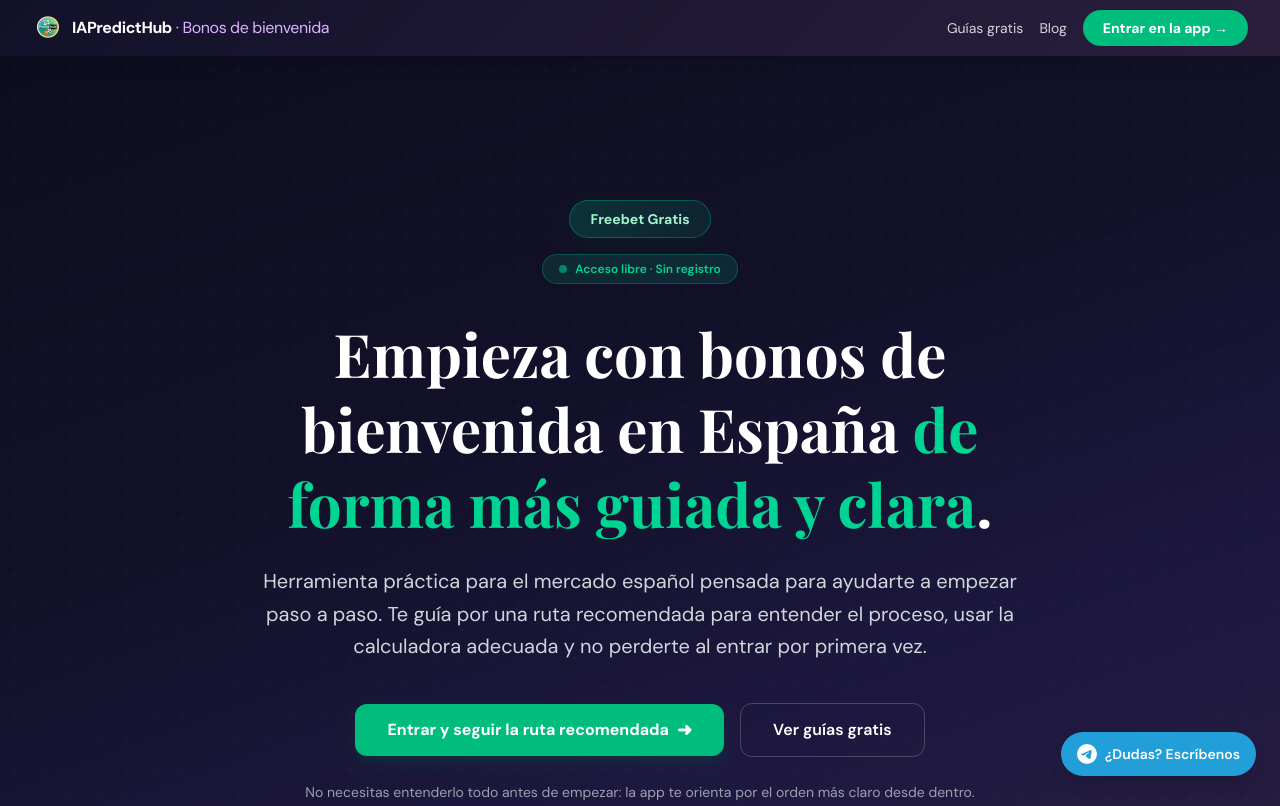
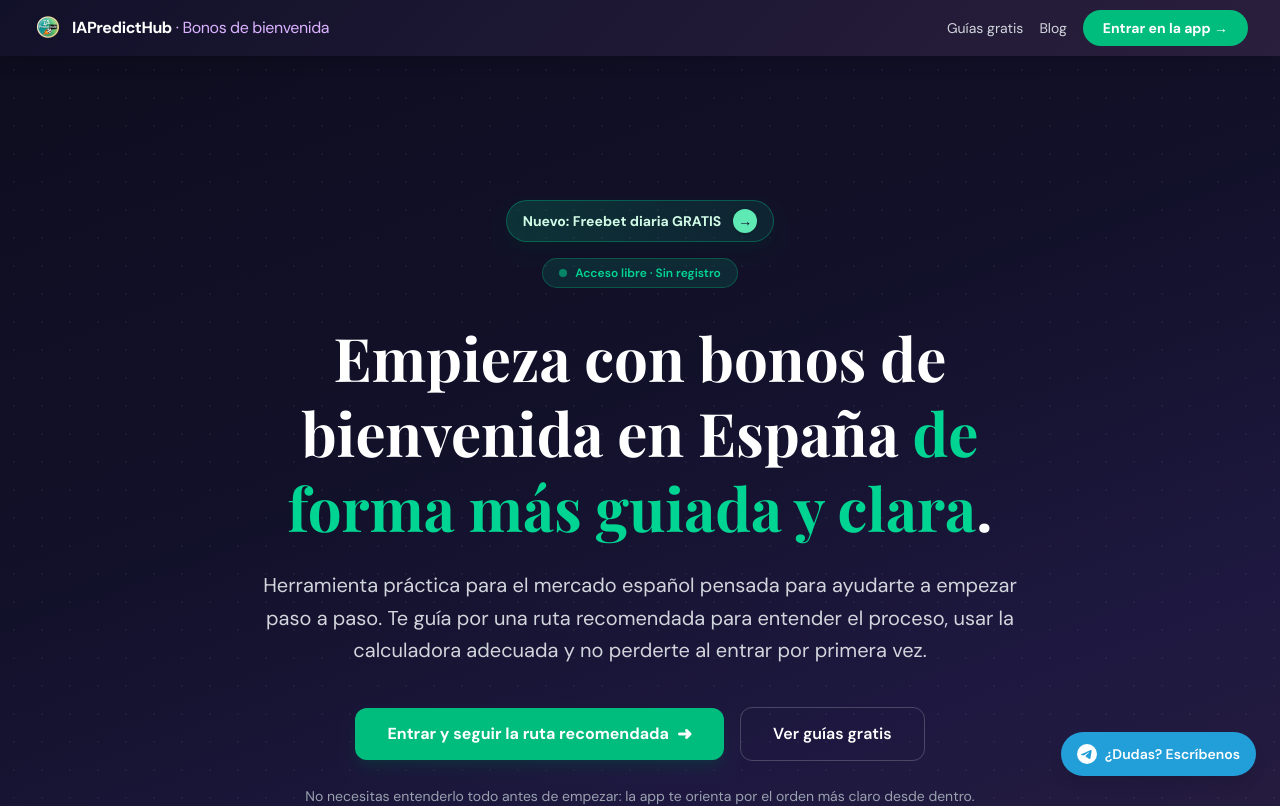
Before and after one commit to eloylt13/matched-betting-app, a Next.js app: page / in a window 1280 px wide. Shown: the top 806 px of the page. Built offline with nearby package versions, Linux system fonts and the light colour scheme; a web font is replaced by a local one.

Commit message:
feat: improve freebet daily hero cta

```diff
--- a/app/page.tsx
+++ b/app/page.tsx
@@ -244,9 +244,15 @@ export default function LandingPage() {
           <div className="flex flex-col items-center mb-8">
             <Link
               href="/pronosticos"
-              className="inline-flex items-center gap-2.5 bg-gradient-to-r from-emerald-500/20 to-emerald-400/10 border border-emerald-400/30 text-emerald-200 hover:text-white hover:border-emerald-300/60 hover:from-emerald-500/30 hover:to-emerald-300/20 text-sm font-bold px-5 py-2 rounded-full mb-4 shadow-lg shadow-emerald-950/25 transition-all"
+              className="group inline-flex items-center gap-3 bg-gradient-to-r from-emerald-500/20 to-emerald-400/10 border border-emerald-400/30 text-emerald-100 hover:text-white hover:border-emerald-300/60 hover:from-emerald-500/30 hover:to-emerald-300/20 text-sm font-bold px-4 py-2 rounded-full mb-4 shadow-lg shadow-emerald-950/25 transition-all hover:shadow-emerald-900/40"
             >
-              <span>Freebet Gratis</span>
+              <span>Nuevo: Freebet diaria GRATIS</span>
+              <span
+                className="flex h-6 w-6 items-center justify-center rounded-full bg-emerald-300 text-[#12112A] shadow-sm transition-transform duration-200 group-hover:translate-x-0.5"
+                aria-hidden="true"
+              >
+                →
+              </span>
             </Link>
             <div className="inline-flex items-center gap-2 bg-emerald-500/15 border border-emerald-500/30 text-emerald-400 text-xs font-semibold px-4 py-1.5 rounded-full">
               <span className="w-2 h-2 rounded-full bg-emerald-400 animate-pulse" />
```
